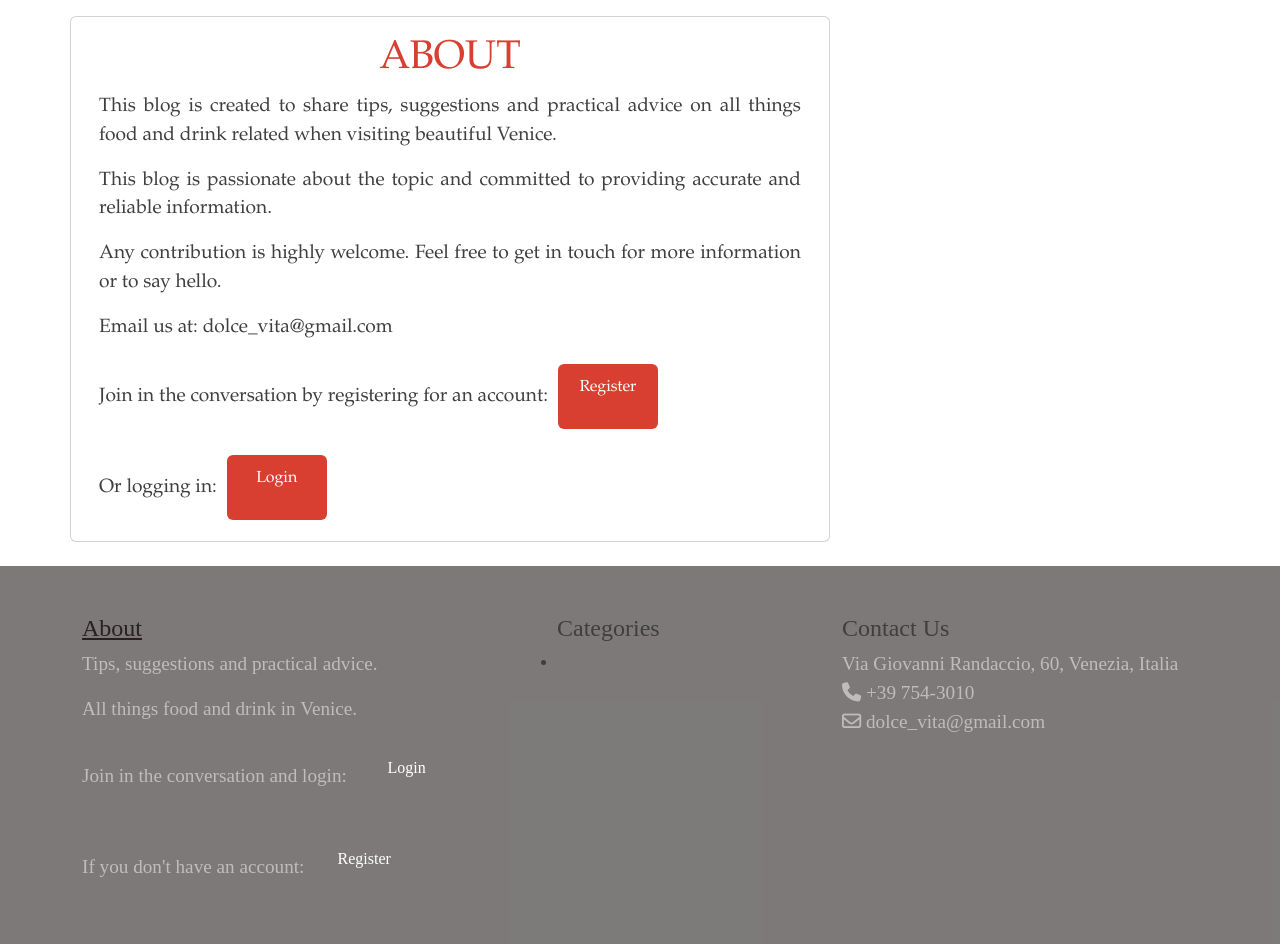
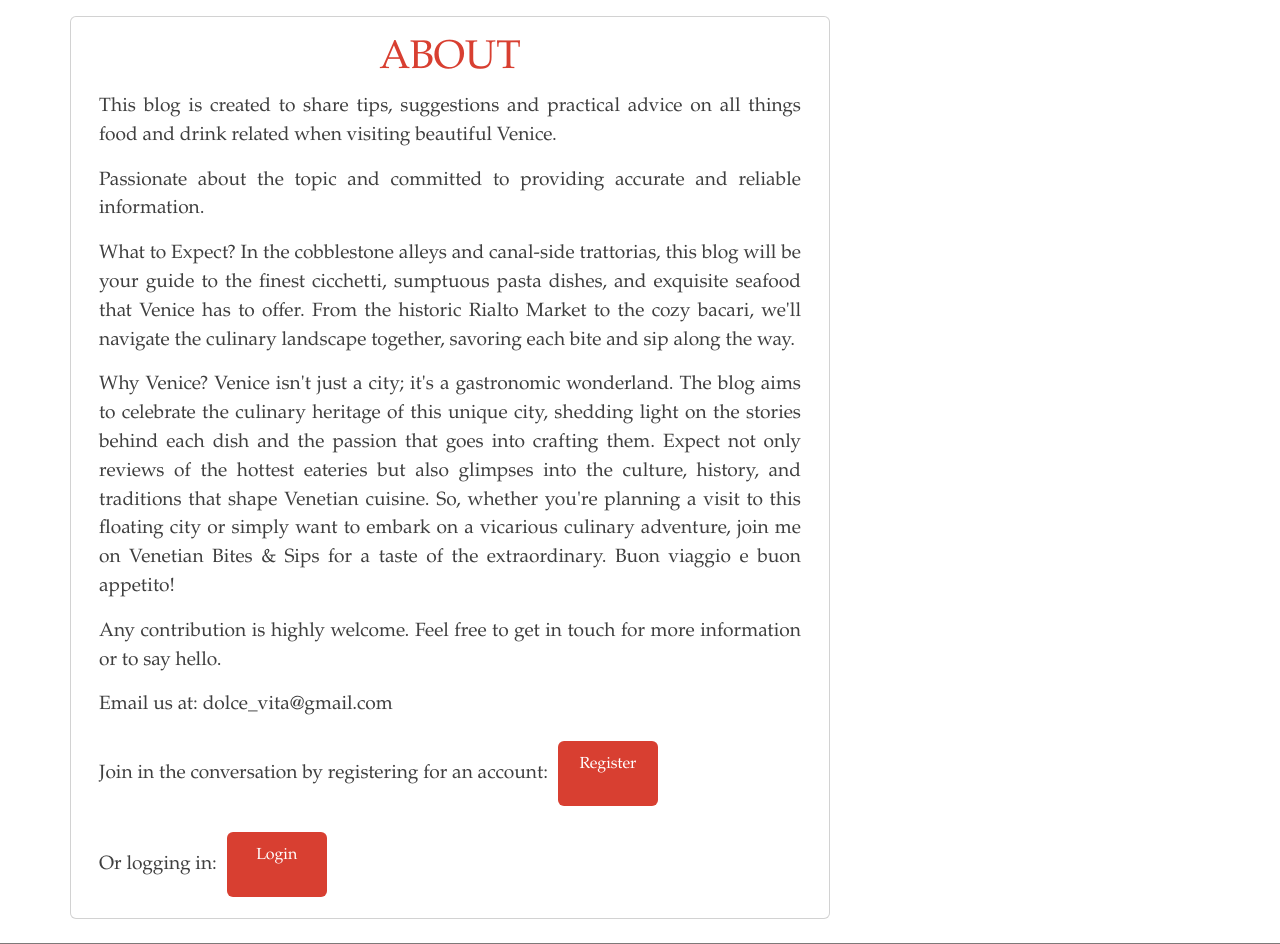
Before and after one commit to estii20/dolce_vita_blog, a Django app: page /about/ in a window 1280 px wide. Shown: the part 62-1006 px from the top of the page. Run offline with Django 3.2, Linux system fonts and the light colour scheme; data that the repository does not hold is empty; some libraries are stand-ins or nearby versions.

Commit message:
Add paragraph text to about.html, fix typo index.html

```diff
--- a/templates/about.html
+++ b/templates/about.html
@@ -8,8 +8,25 @@
            blog_title text-center">About</h1>
                 <p class="card-text post_text">This blog is created to share tips, suggestions and practical advice on
                     all things food and drink related when visiting beautiful Venice. </p>
-                <p class="card-text post_text">This blog is passionate about the topic and committed to providing
+                <p class="card-text post_text">Passionate about the topic and committed to providing
                     accurate and reliable information. </p>
+                <p class="card-text post_text">What to Expect? In the cobblestone alleys and canal-side trattorias,
+                this blog will be your guide to the finest cicchetti, sumptuous pasta dishes,
+                and exquisite seafood that Venice has to offer. From the historic Rialto Market to the cozy bacari,
+                we'll navigate the
+                culinary landscape together, savoring each bite and sip along the way. </p>
+                <p class="card-text post_text">Why Venice? Venice isn't just a city;
+                it's a gastronomic wonderland. The blog aims to celebrate the culinary heritage
+                of this unique city, shedding light on the stories behind each dish
+                and the passion that goes into crafting them. Expect
+                not only reviews of the hottest eateries but also
+                glimpses into the culture, history, and traditions that shape Venetian
+                cuisine.
+                So, whether you're planning a visit to this floating city or
+                simply want to embark on a vicarious culinary adventure,
+                join me on Venetian Bites & Sips for a taste of the extraordinary.
+                Buon viaggio e buon appetito!
+                </p>
                 <p class="card-text post_text">Any contribution is highly welcome. Feel free to get in touch for more
                     information or to say hello. </p>
                 <p class="card-text post_text">Email us at: dolce_vita@gmail.com </p>
--- a/templates/index.html
+++ b/templates/index.html
@@ -96,7 +96,7 @@
     <!-- Blockquote -->
     <div class="container text-center">
         <blockquote class="blockquote">
-            <span>Chi viaggia vive due volte” Life is a voyage!</span>
+            <span>"Chi viaggia vive due volte” Life is a voyage!</span>
             <hr class="block-divider block-divider--short block-divider--white">
             <span>Those who travel live twice!</span>
         </blockquote>
```
